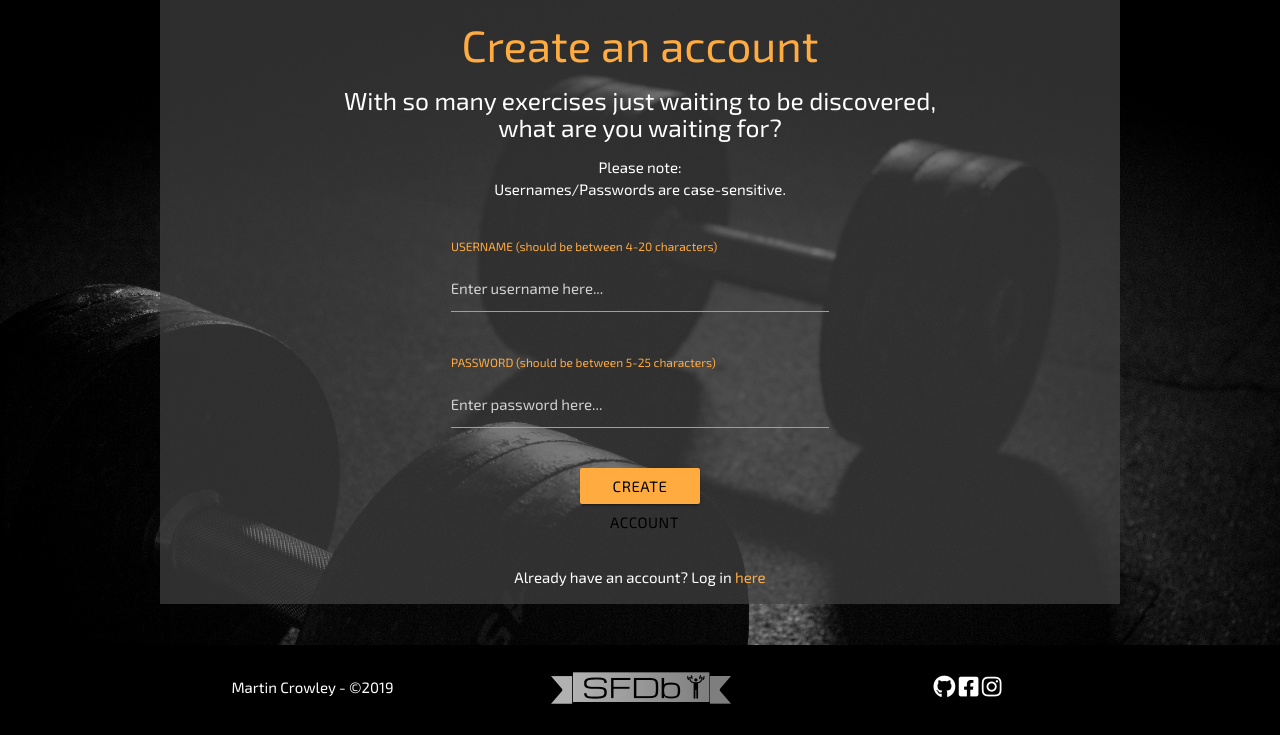
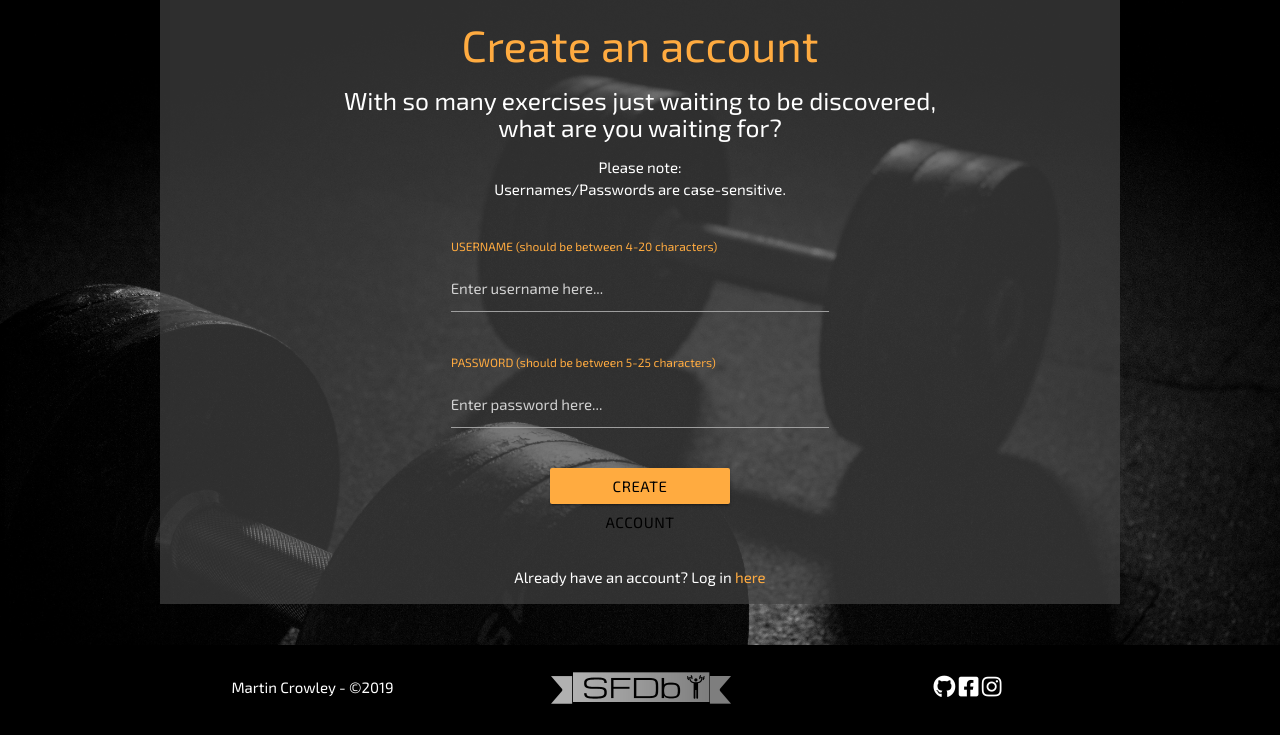
Before and after one commit to Code-Institute-Submissions/shared_fitness_database, a Flask app: page /register in a window 1280 px wide. Shown: the part 65-800 px from the top of the page. Run offline with Flask 2, Linux system fonts and the light colour scheme; some libraries are stand-ins or nearby versions.

Commit message:
added a custom class for the register button as it needs a larger width than the form buttons

```diff
--- a/static/css/style.css
+++ b/static/css/style.css
@@ -174,6 +174,9 @@ main a.text_links:hover {
 .btn.btn_form:hover{
     background-color: #a96532;
 }
+.btn.btn_register{
+    width: 12rem;
+}
 .btn.btn_delete{
     background-color: #ec0000;
     color: white;
@@ -210,6 +213,7 @@ main a.text_links:hover {
 .btn.btn_reset:hover{
     background-color: #373737;
 }
+
 
 /* CARDS */
 .card .card-content{
```
